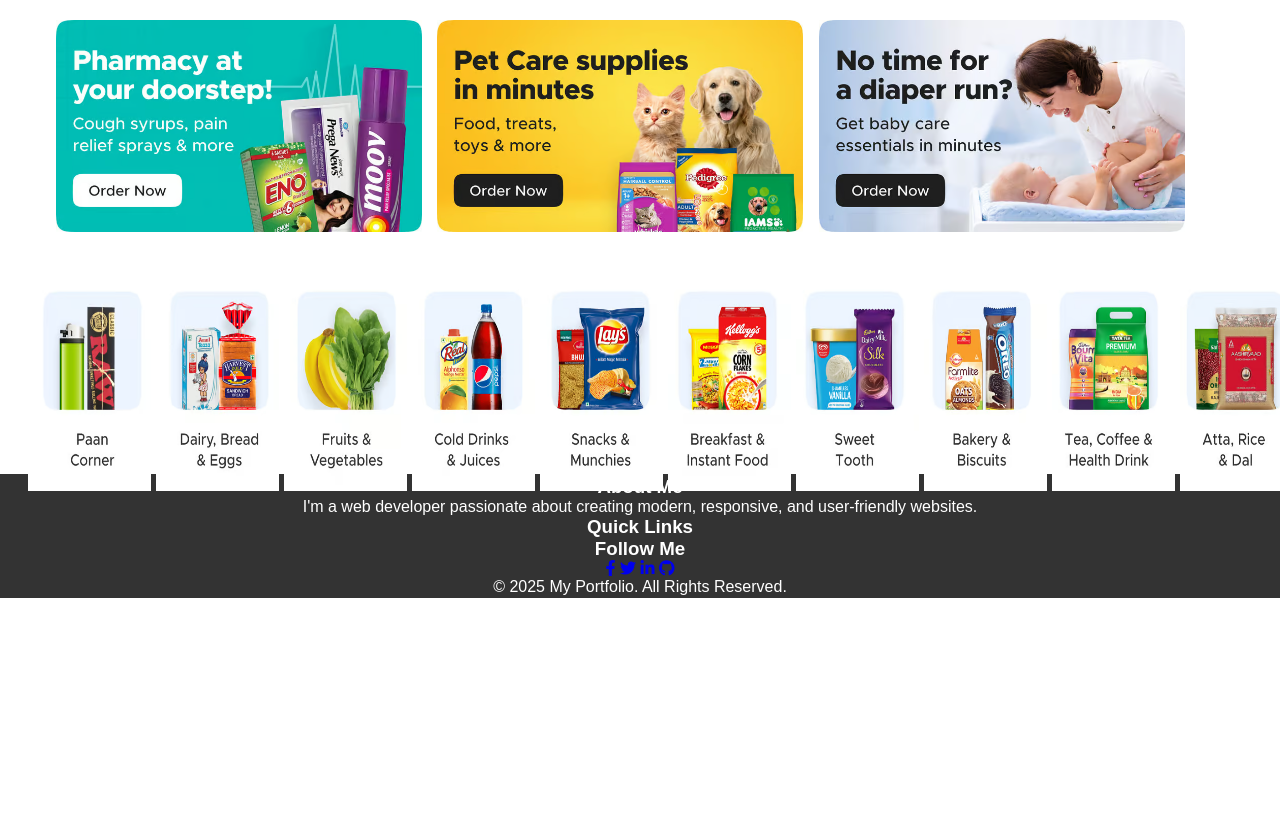
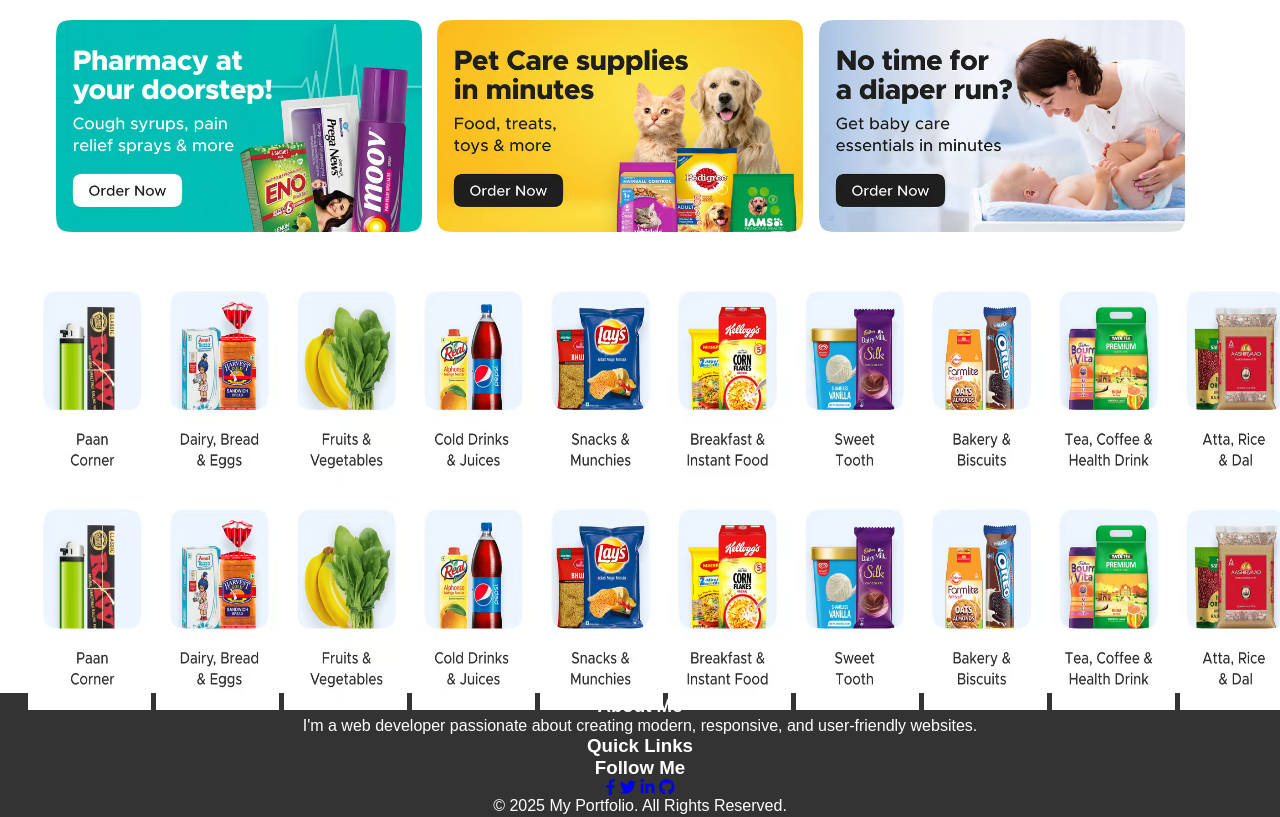
Before and after one commit to Programmerboy12/InstaCart, a plain HTML site: page index.html in a window 1280 px wide. Shown: the part 370-1187 px from the top of the page. Before the commit the page ends 968 px from the top, so only its background shows below. Drawn offline with nearby package versions, Linux system fonts and the light colour scheme.

Commit message:
Update index.html

```diff
--- a/index.html
+++ b/index.html
@@ -91,6 +91,40 @@
       <img src="img/Slice-10.avif" alt="">
     </div>
   </section>
+  <!-- again section category -->
+
+  <section class="category">
+    <div class="catitem">
+      <img src="img/paan-corner_web.avif" alt="">
+    </div>
+    <div class="catitem">
+      <img src="img/Slice-2_10.avif" alt="">
+    </div>
+    <div class="catitem">
+      <img src="img/Slice-3_9.avif" alt="">
+    </div>
+    <div class="catitem">
+      <img src="img/Slice-4_9.avif" alt="">
+    </div>
+    <div class="catitem">
+      <img src="img/Slice-5_4.avif" alt="">
+    </div>
+    <div class="catitem">
+      <img src="img/Slice-6_5.avif" alt="">
+    </div>
+    <div class="catitem">
+      <img src="img/Slice-7_3.avif" alt="">
+    </div>
+    <div class="catitem">
+      <img src="img/Slice-8_4.avif" alt="">
+    </div>
+    <div class="catitem">
+      <img src="img/Slice-9_3.avif" alt="">
+    </div>
+    <div class="catitem">
+      <img src="img/Slice-10.avif" alt="">
+    </div>
+  </section>
 
   <!-- Footer -->
   <footer>
```
